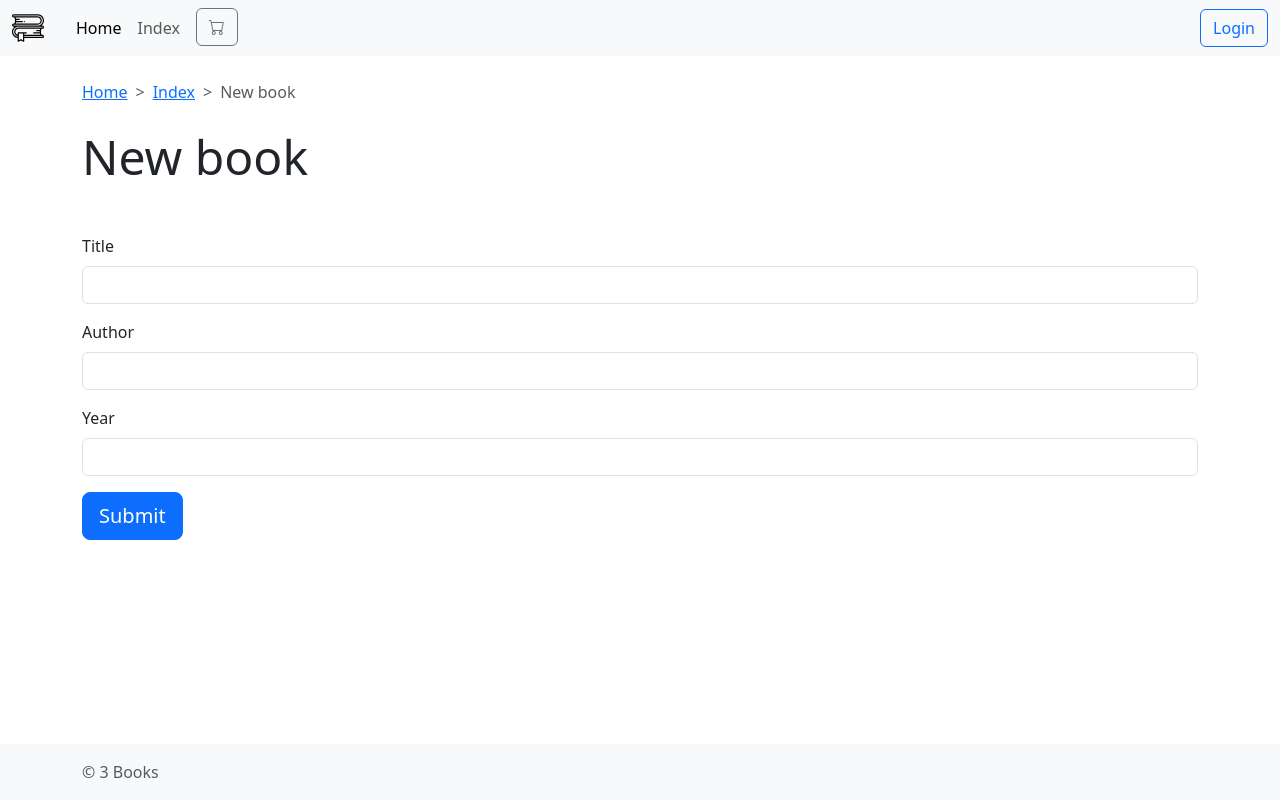
After one commit to trngl8/library-project, a Flask app: page /book/new in a window 1280 px wide. The commit adds this page. Run offline with Flask 3, Linux system fonts and the light colour scheme; some libraries are stand-ins or nearby versions.

Commit message:
new book form, close #231

```diff
--- a/index.py
+++ b/index.py
@@ -24,7 +24,7 @@ dotenv.load_dotenv('.env.local', override=True)
 
 app = Flask(__name__)
 app.config['UPLOAD_FOLDER'] = UPLOAD_FOLDER
-app.config['MAIN_DOMAIN'] =  os.getenv("MAIN_DOMAIN")
+app.config['MAIN_DOMAIN'] = os.getenv("MAIN_DOMAIN")
 app.config['ADMIN_PERMISSION'] = os.getenv("ADMINISTRATOR_EMAIL")
 app.secret_key = b'_57#y2L"F4hQ8z\n\xebc]/'
 
@@ -299,6 +299,24 @@ def import_file():
     return render_template('import.html', library=library, user=user)
 
 
+@app.route('/book/new', methods=["GET", "POST"])
+def book_new():
+    form = BookEditForm(request.form)
+    if request.method == 'POST' and form.validate():
+        try:
+            result = library.get_repository('books').add({
+                'title': form.title.data,
+                'author': form.author.data,
+                'year': form.year.data
+            })
+        except DatabaseError:
+            flash(f"Cannot add item", category='error')
+            return redirect(url_for('index'))
+        flash(f'Added success, new ID: {result}', category='success')
+        return redirect(url_for('index'))
+    return render_template('book_new.html', form=form, library=library)
+
+
 @app.route('/orders/<int:order_id>/confirm', methods=["POST"])
 def confirm_order(order_id):
     return {
--- /dev/null
+++ b/templates/book_new.html
@@ -0,0 +1,30 @@
+{% extends 'book.html' %}
+
+{% block breadcrumbs %}
+<li class="breadcrumb-item"><a href="{{ url_for('home') }}">Home</a></li>
+<li class="breadcrumb-item"><a href="{{ url_for('index') }}">Index</a></li>
+<li class="breadcrumb-item active" aria-current="page">New book</li>
+{% endblock %}
+
+{% block content %}
+<div class="container p-0">
+  <div>
+    <h1 class="display-5 mb-5">New book</h1>
+    {% from "_formhelpers_bootstrap.html" import render_field %}
+      <form action="{{ url_for('book_new') }}" method="post" class="needs-validation" novalidate>
+        <div class="row">
+          <div class="col-md-12">
+            {{ render_field(form.title) }}
+          </div>
+          <div class="col-md-12">
+            {{ render_field(form.author) }}
+          </div>
+          <div class="col-md-12">
+            {{ render_field(form.year) }}
+          </div>
+        </div>
+      <button class="btn btn-primary btn-lg" type="submit">Submit</button>
+      </form>
+  </div>
+</div>
+{% endblock %}
--- a/templates/index.html
+++ b/templates/index.html
@@ -135,6 +135,7 @@
 
     {% if user == config['ADMIN_PERMISSION'] %}
       <a href="{{ url_for('import_file') }}" class="btn btn-outline-primary">Import books</a>
+      <a href="{{ url_for('add_book') }}" class="btn btn-outline-secondary">Add book</a>
     {% endif %}
 
     {% endblock %}
```
